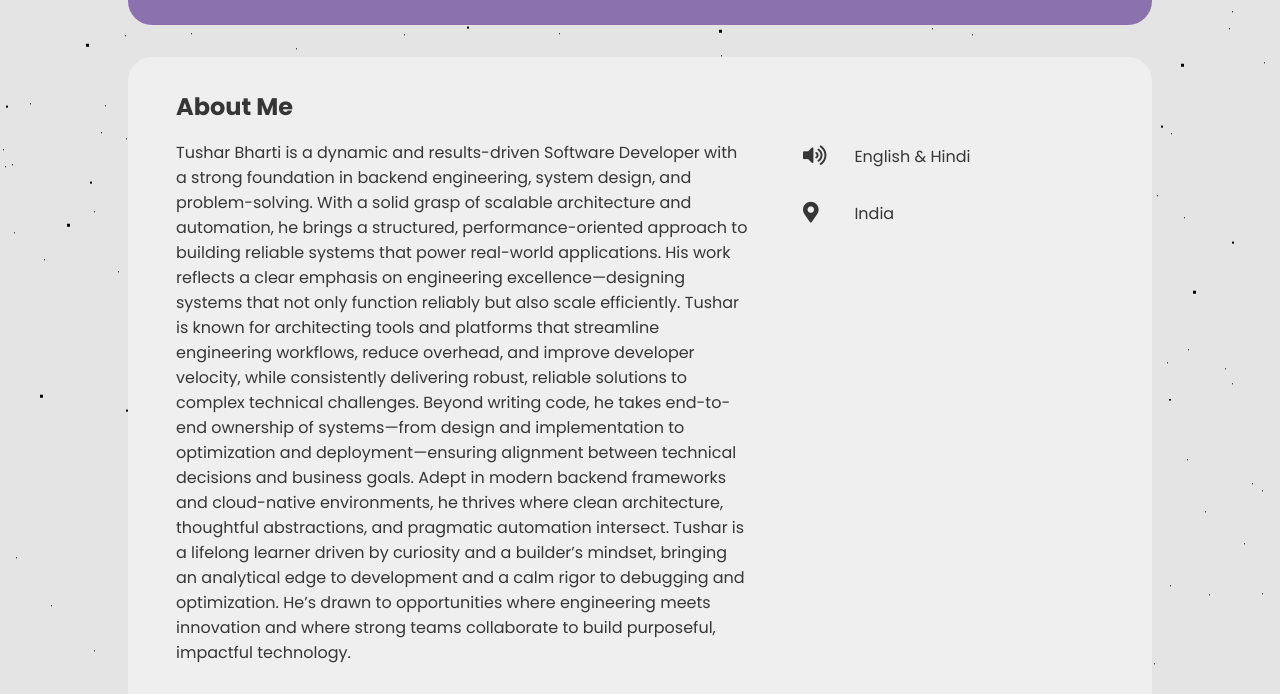
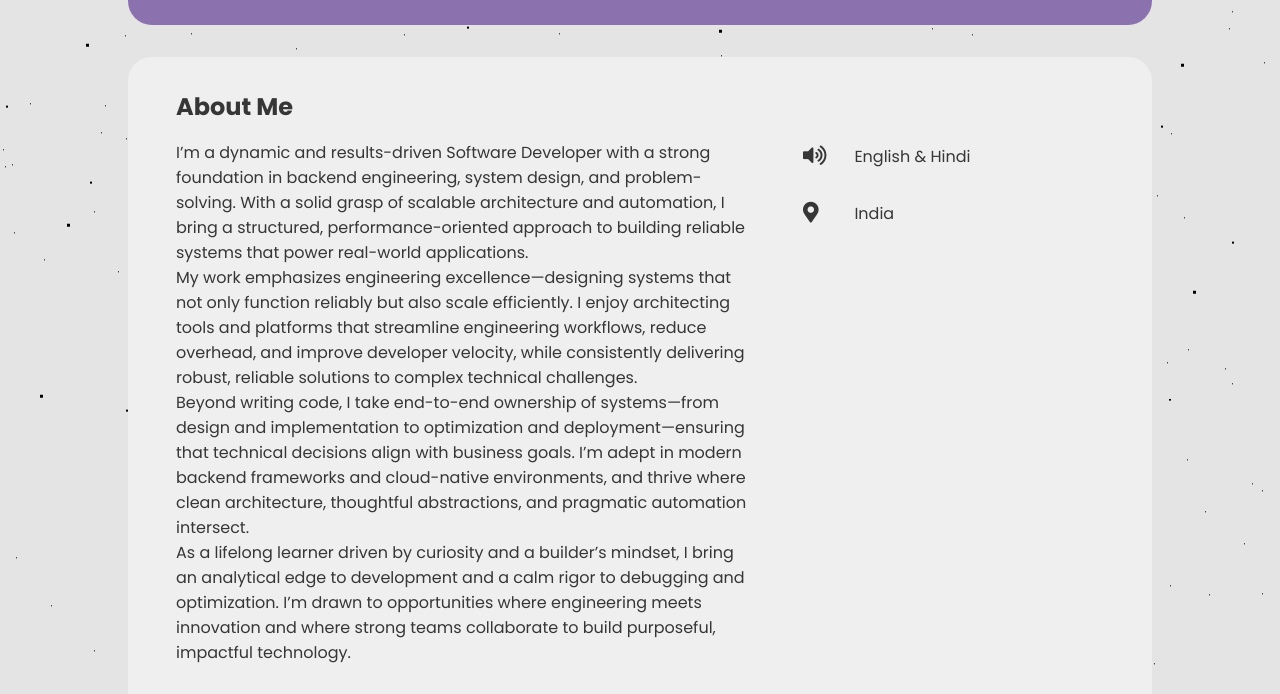
Before and after one commit to thrylos2307/Profile, a plain HTML site: page index.html in a window 1280 px wide. Shown: the part 989-1683 px from the top of the page. Drawn offline with nearby package versions, Linux system fonts and the light colour scheme; a script that the page names is missing.

Commit message:
Update index.html

```diff
--- a/index.html
+++ b/index.html
@@ -125,13 +125,15 @@
                 <div class="bd-container bd-grid">
                     <div class="send__content">
                         <h2 class="section-title-center send__title">About Me</h2>
-                        <p class="send__description">Tushar Bharti is a dynamic and results-driven Software Developer with a strong foundation in backend engineering, system design, and problem-solving. With a solid grasp of scalable architecture and automation, he brings a structured, performance-oriented approach to building reliable systems that power real-world applications.
+                        <p class="send__description">I’m a dynamic and results-driven Software Developer with a strong foundation in backend engineering, system design, and problem-solving. With a solid grasp of scalable architecture and automation, I bring a structured, performance-oriented approach to building reliable systems that power real-world applications.
+    <br>
+My work emphasizes engineering excellence—designing systems that not only function reliably but also scale efficiently. I enjoy architecting tools and platforms that streamline engineering workflows, reduce overhead, and improve developer velocity, while consistently delivering robust, reliable solutions to complex technical challenges.
+ <br>
+Beyond writing code, I take end-to-end ownership of systems—from design and implementation to optimization and deployment—ensuring that technical decisions align with business goals. I’m adept in modern backend frameworks and cloud-native environments, and thrive where clean architecture, thoughtful abstractions, and pragmatic automation intersect.
+ <br>
+As a lifelong learner driven by curiosity and a builder’s mindset, I bring an analytical edge to development and a calm rigor to debugging and optimization. I’m drawn to opportunities where engineering meets innovation and where strong teams collaborate to build purposeful, impactful technology.
 
-His work reflects a clear emphasis on engineering excellence—designing systems that not only function reliably but also scale efficiently. Tushar is known for architecting tools and platforms that streamline engineering workflows, reduce overhead, and improve developer velocity, while consistently delivering robust, reliable solutions to complex technical challenges.
 
-Beyond writing code, he takes end-to-end ownership of systems—from design and implementation to optimization and deployment—ensuring alignment between technical decisions and business goals. Adept in modern backend frameworks and cloud-native environments, he thrives where clean architecture, thoughtful abstractions, and pragmatic automation intersect.
-
-Tushar is a lifelong learner driven by curiosity and a builder’s mindset, bringing an analytical edge to development and a calm rigor to debugging and optimization. He’s drawn to opportunities where engineering meets innovation and where strong teams collaborate to build purposeful, impactful technology.
                         </p>
                     </div>
 
```
